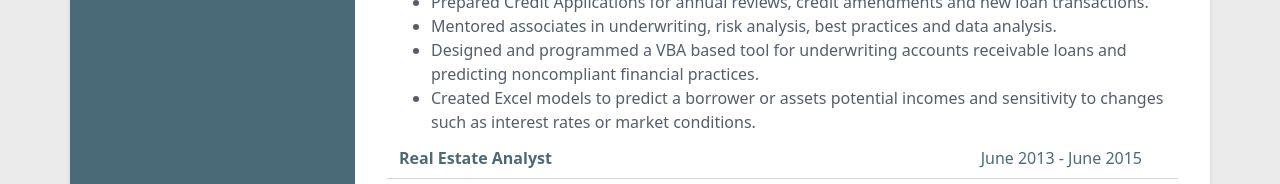
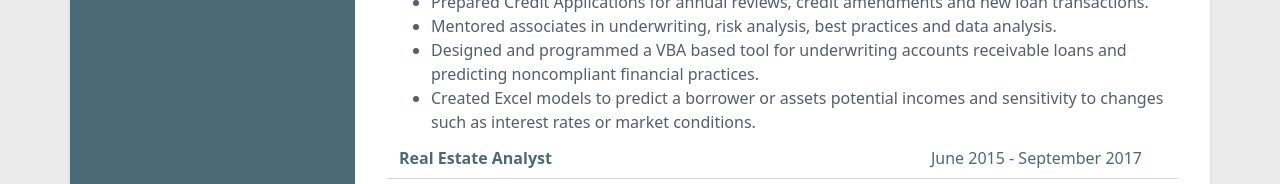
Before and after one commit to MikeBanister/MikeBanister.github.io, a plain HTML site: page index.html in a window 1280 px wide. Shown: the part 1067-1251 px from the top of the page. Drawn offline with nearby package versions, Linux system fonts and the light colour scheme.

Commit message:
Update index.html

```diff
--- a/index.html
+++ b/index.html
@@ -186,7 +186,7 @@
 
                         <div class="row resume-title-row">
                             <div class="col-sm-6 job-title">Real Estate Analyst</div>
-                            <div class="col-sm-6 job-time">June 2013 - June 2015</div>
+                            <div class="col-sm-6 job-time">June 2015 - September 2017</div>
                         </div>
                         <hr>
                         <div class="resume-body">
```
